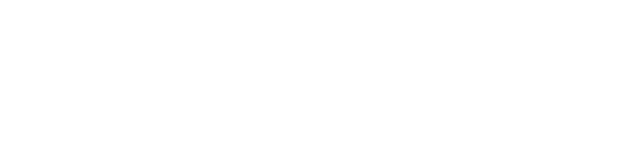
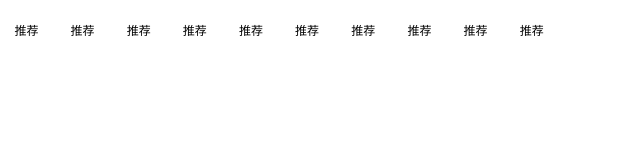
Before and after one commit to xiaodanli/1606A-task, a plain HTML site: page team03/src/index.html in a window 1280 px wide. Shown: the whole page, without its empty margins (0-640 px from the left). Drawn offline with Linux system fonts and the light colour scheme.

Commit message:
header完成

```diff
--- a/team03/src/index.html
+++ b/team03/src/index.html
@@ -6,6 +6,8 @@
     <meta name="viewport" content="width=device-width, initial-scale=1.0">
     <meta http-equiv="X-UA-Compatible" content="ie=edge">
     <title>Document</title>
+    <link rel="stylesheet" href="./css/common.css">
+    <link rel="stylesheet" href="./css/header.css">
     <script src="./js/common/better-scroll.js"></script>
     <script src="./js/common/flexible.js"></script>
     <script src="./js/common/jquery-1.9.1.js"></script>
@@ -13,9 +15,19 @@
 </head>
 
 <body>
-    <div class="wrapper">
     <header>
-
+        <ul>
+            <li>推荐</li>
+            <li>推荐</li>
+            <li>推荐</li>
+            <li>推荐</li>
+            <li>推荐</li>
+            <li>推荐</li>
+            <li>推荐</li>
+            <li>推荐</li>
+            <li>推荐</li>
+            <li>推荐</li>
+        </ul>
     </header>
     <section>
         <div class="swiper">
@@ -28,7 +40,7 @@
     <footer>
 
     </footer>
-    </div>
+    <script src="./js/index.js"></script>
 </body>
 
 </html>
--- /dev/null
+++ b/team03/src/js/index.js
@@ -0,0 +1,4 @@
+var bscroll = new BScroll("header", {
+    scrollX: true,
+    probeType: 2
+})
--- /dev/null
+++ b/team03/src/scss/header.scss
@@ -0,0 +1,18 @@
+@import "common.scss";
+@import "_minix.scss";
+header {
+    width: 100%;
+    height: pxTorem(44px);
+    background: white;
+    overflow-x: hidden;
+    ul {
+        width: 1000px;
+        height: pxTorem(44px);
+        line-height: pxTorem(44px);
+        li {
+            padding: 0 pxTorem(10px);
+            @include sizing;
+            display: inline;
+        }
+    }
+}
```
Also changed, not shown: team03/src/css/common.css (added), team03/src/css/header.css (added). Lines whose indentation alone changed are shown as unchanged.
